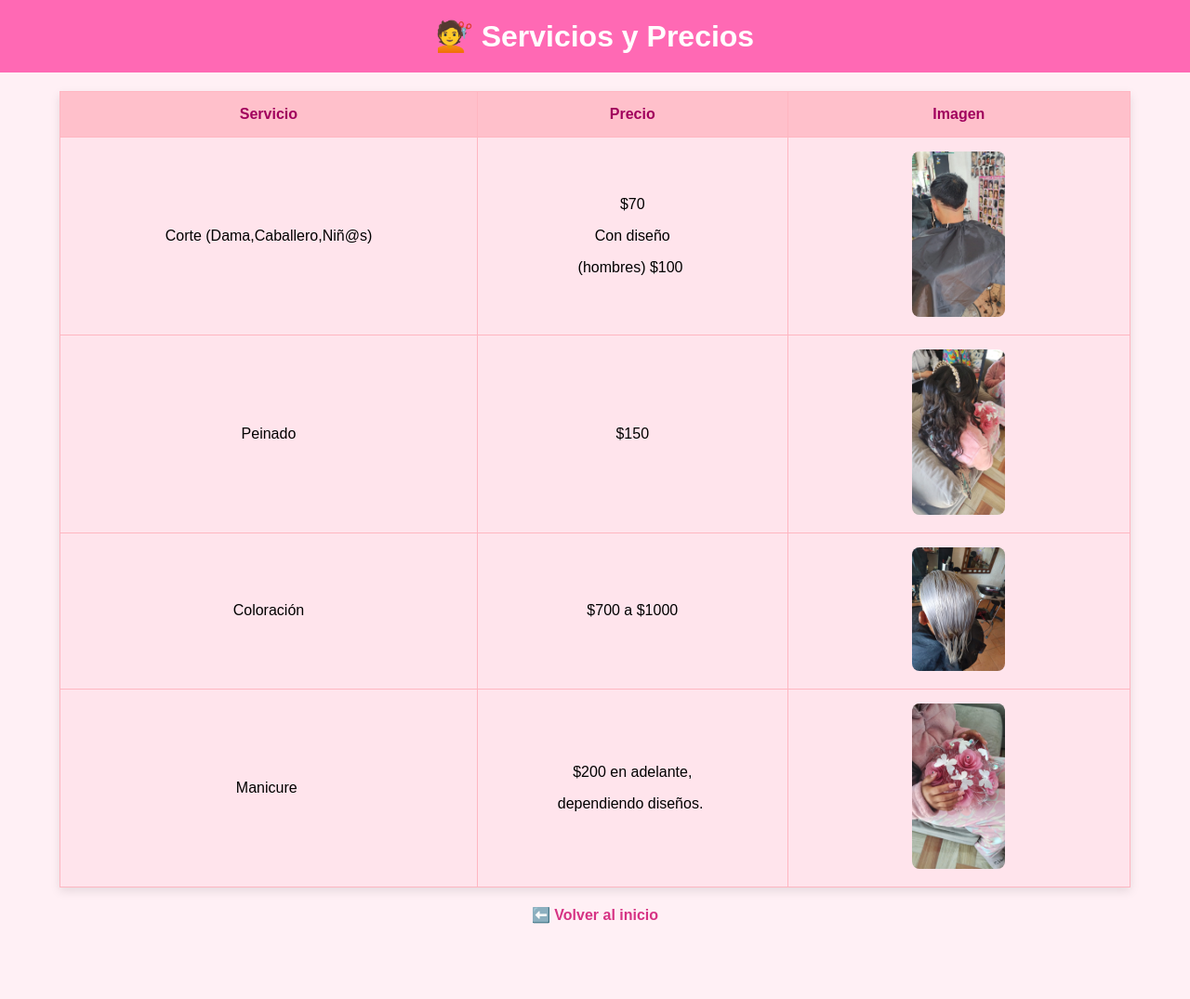
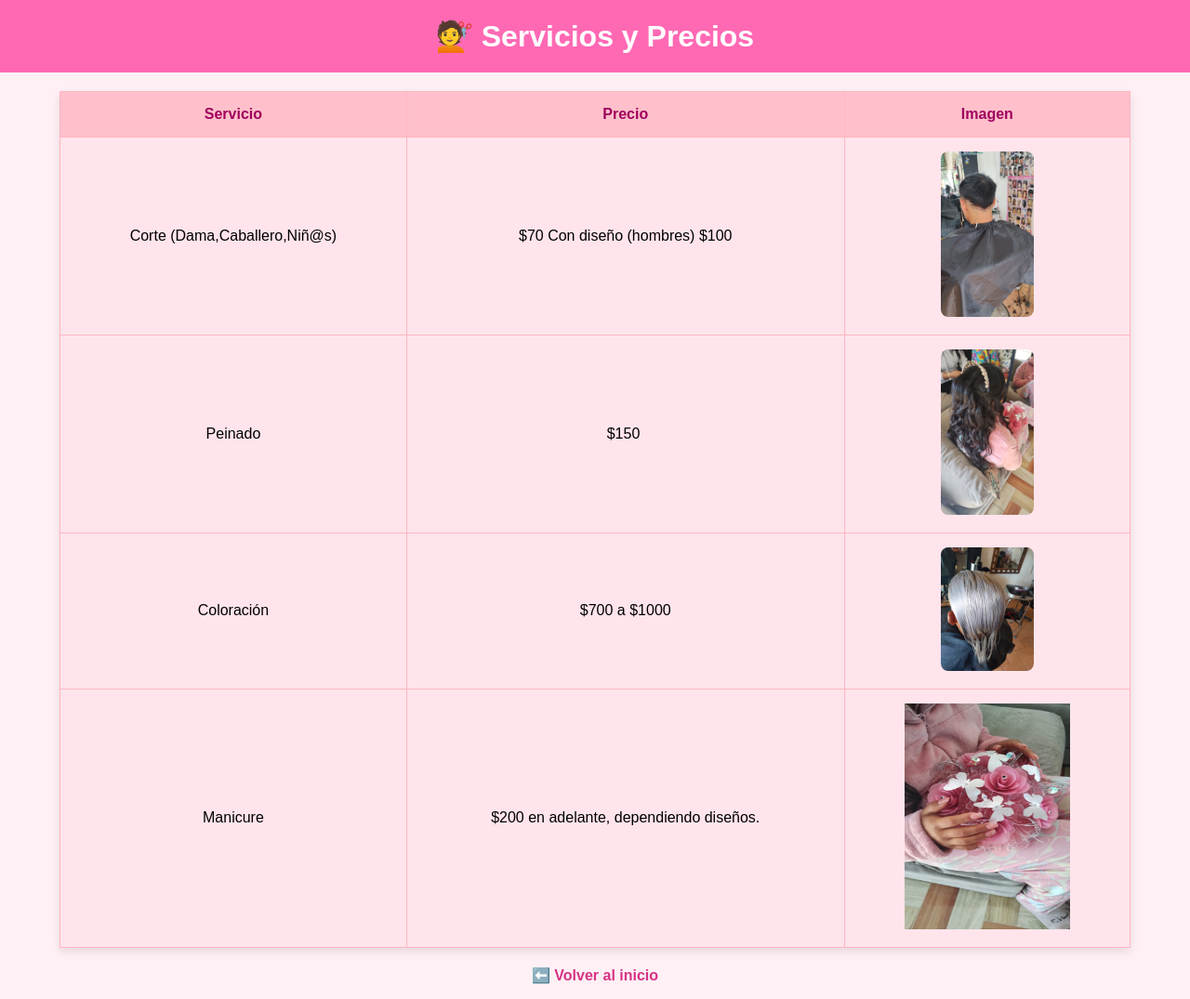
Before and after one commit to LUPITA128/salonsiemprebonita.github.io, a plain HTML site: page servicios.html in a window 1280 px wide. Shown: the whole page at 93% size. Before the commit the page ends 1010 px from the top, so only its background shows below. Drawn offline with Linux system fonts and the light colour scheme; files that its build step writes are made by us from their sources.

Commit message:
Add files via upload

```diff
--- a/servicios.html
+++ b/servicios.html
@@ -3,25 +3,18 @@
 <head>
   <meta charset="UTF-8">
   <title>Servicios</title>
-  <link rel="stylesheet" href="../css/estilos.css">
+  <link rel="stylesheet" href="css/estilos.css">
 </head>
 <body>
   <h1>💇 Servicios y Precios</h1>
   <table>
-    <tr><th width="39%">Servicio</th><th width="29%">Precio</th><th width="32%">Imagen</th></tr>
-    <tr><td>Corte (Dama,Caballero,Niñ@s)</td><td><p>$70</p>
-      <p>Con diseño</p>
-        <p>(hombres) $100&nbsp;</p>
-		</td>
-		<td><img src="Imagen de WhatsApp 2025-05-21 a las 17.03.23_0c8b83e1.jpg" width="89" height="160" class="img-mini">
-		</td>
-	  </tr>
-    <tr><td>Peinado</td><td>$150</td><td><img src="Imagen de WhatsApp 2025-05-21 a las 17.03.22_5cfd07ba.jpg" width="85" height="148" class="img-mini"></td></tr>
-    <tr><td>Coloración</td><td>$700 a $1000</td><td><img src="WhatsApp Image 2025-05-20 at 8.59.26 PM (4).jpeg" width="99" height="87" class="img-mini"></td></tr>
-	  <tr>
-	    <td>Manicure&nbsp;</td><td><p>$200 en adelante,</p>
-    <p>dependiendo diseños.&nbsp;</p></td><td><img src="Imagen de WhatsApp 2025-05-21 a las 17.03.22_b8fb1dbb.jpg" class="img-mini"></td></tr>
+    <tr><th>Servicio</th><th>Precio</th><th>Imagen</th></tr>
+    <tr><td>Corte (Dama,Caballero,Niñ@s)</td><td>$70 Con diseño (hombres) $100</td><td><img src="Imagen de WhatsApp 2025-05-21 a las 17.03.23_0c8b83e1.jpg" class="img-mini"></td></tr>
+    <tr><td>Peinado</td><td>$150&nbsp;</td><td><img src="Imagen de WhatsApp 2025-05-21 a las 17.03.22_5cfd07ba.jpg" class="img-mini"></td></tr>
+    <tr><td>Coloración</td><td>$700 a $1000</td><td><img src="WhatsApp Image 2025-05-20 at 8.59.26 PM (4).jpeg" class="img-mini"></td></tr>
+	   <tr>
+	     <td>Manicure</td><td>$200 en adelante, dependiendo diseños.</td><td><img src="Imagen de WhatsApp 2025-05-21 a las 17.03.22_b8fb1dbb.jpg" width="178" height="243"="img-mini"></td></tr>
   </table>
-  <p style="text-align:center;"><a href="INICIOO.html">⬅️ Volver al inicio</a></p>
+  <p style="text-align:center;"><a href="index.html">⬅️ Volver al inicio</a></p>
 </body>
 </html>
```
Also changed, not shown: contacto.html (+4 -4 lines), horarios.html (+2 -2 lines), index.html (+5 -6 lines), productos.html (+6 -6 lines).
